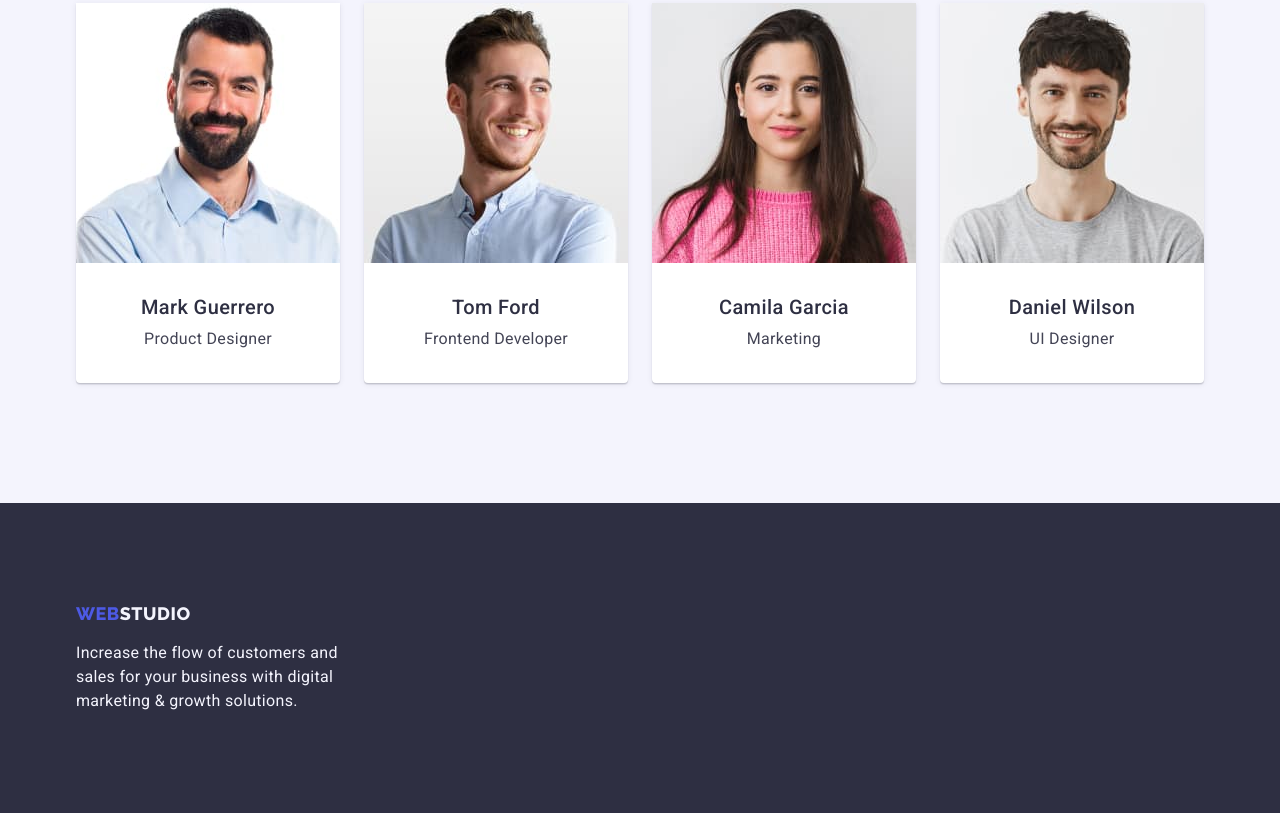
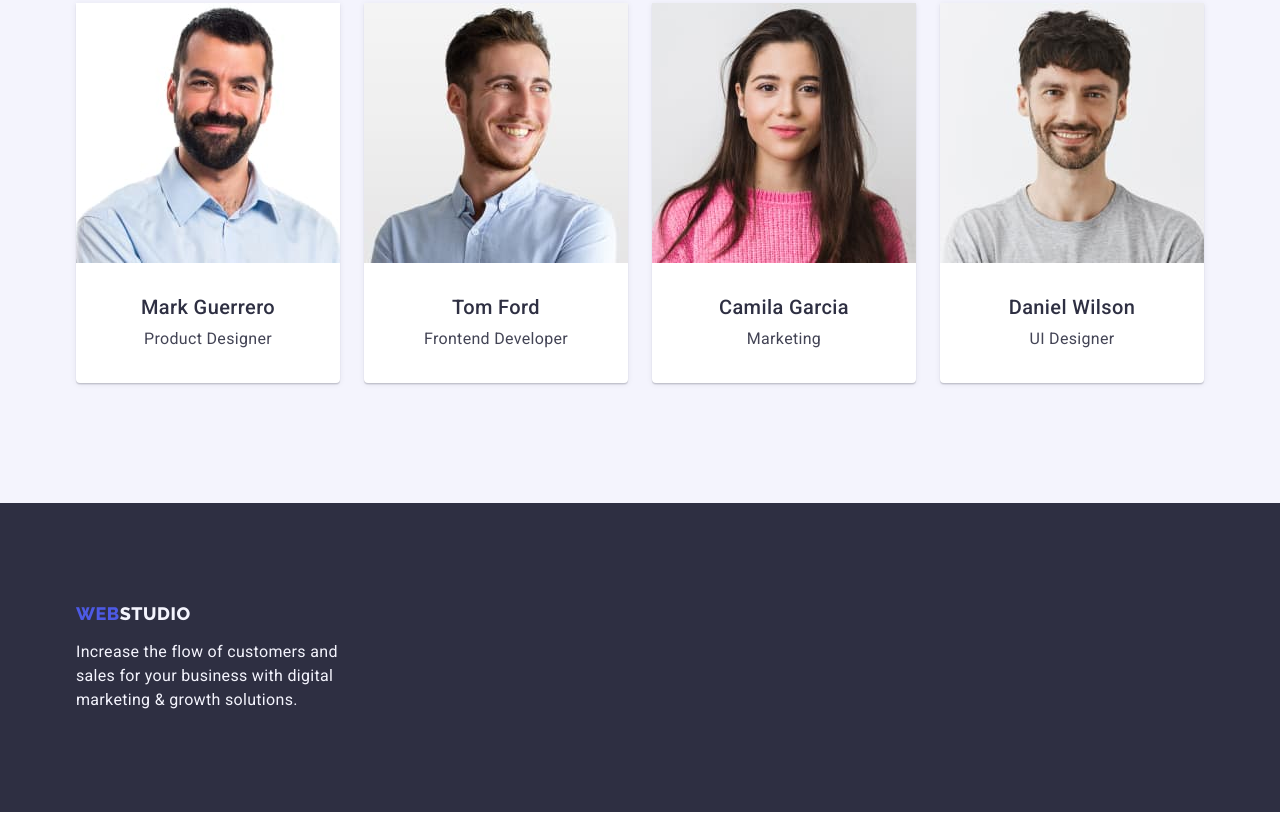
Before and after one commit to EvheniiDovhui/goit-markup-hw-03, a plain HTML site: page index.html in a window 1280 px wide. Shown: the part 1802-2615 px from the top of the page. Drawn offline with nearby package versions, Linux system fonts and the light colour scheme.

Commit message:
Update styles.css

```diff
--- a/css/styles.css
+++ b/css/styles.css
@@ -137,8 +137,8 @@ button {
   color: var(--NAVY-BLUE);
 }
 .logo-footer {
-  display: block;
-  margin-bottom: 17.5px;
+  display: inline-block;
+  margin-bottom: 16px;
   color: var(--iris, #4d5ae5);
   font-family: 'Raleway', sans-serif;
   font-size: 18px;
```
